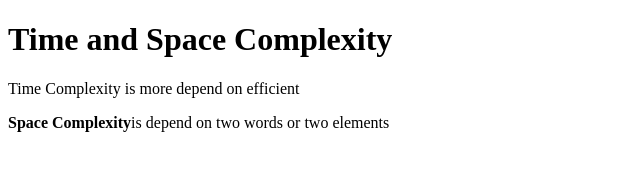
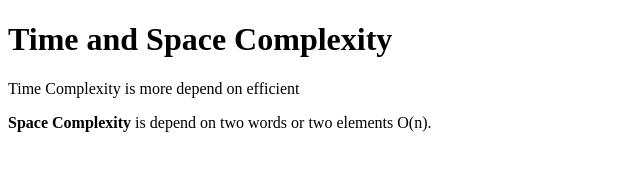
Before and after one commit to acciojob/time-and-space-complexity-piyushthawale19, a website: page main.html in a window 1280 px wide. Shown: the full height of the page, 0-640 px from the left. Drawn offline with Linux system fonts and the light colour scheme.

Commit message:
created a submission

```diff
--- a/main.html
+++ b/main.html
@@ -10,7 +10,7 @@
 	<!-- the entire body must be written by student -->
 	<h1>Time and Space Complexity</h1>
 	<p>Time Complexity is more depend on efficient </p>
-	<p><b>Space Complexity</b>is depend on two words or two elements</p>
+	<p><b>Space Complexity</b> is depend on two words or two elements O(n).</p>
     <script type="text/javascript" src="./script.js">
 </script>
 
```
